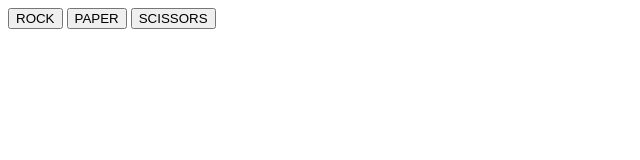
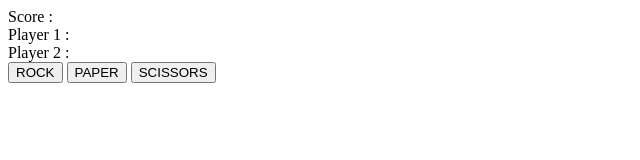
Before and after one commit to daryllevy/rock_paper_scissors, a plain HTML site: page rps.html in a window 1280 px wide. Shown: the whole page, without its empty margins (0-640 px from the left). Drawn offline with Linux system fonts and the light colour scheme.

Commit message:
ajout de div pour contenir le score et donner le vainqueur

```diff
--- a/rps.html
+++ b/rps.html
@@ -8,10 +8,16 @@
   </head>
   <body>
     <div class="result"></div>
+    <div class="scores">
+      Score :
+      <div class="player1-score">Player 1 : </div>
+      <div class="player2-score">Player 2 : </div>
+    </div>
     <div class="container">
       <button id="rock">ROCK</button>
       <button id="paper">PAPER</button>
       <button id="scissors">SCISSORS</button>
     </div>
+    <div class="winner"></div>
   </body>
 </html>
```
